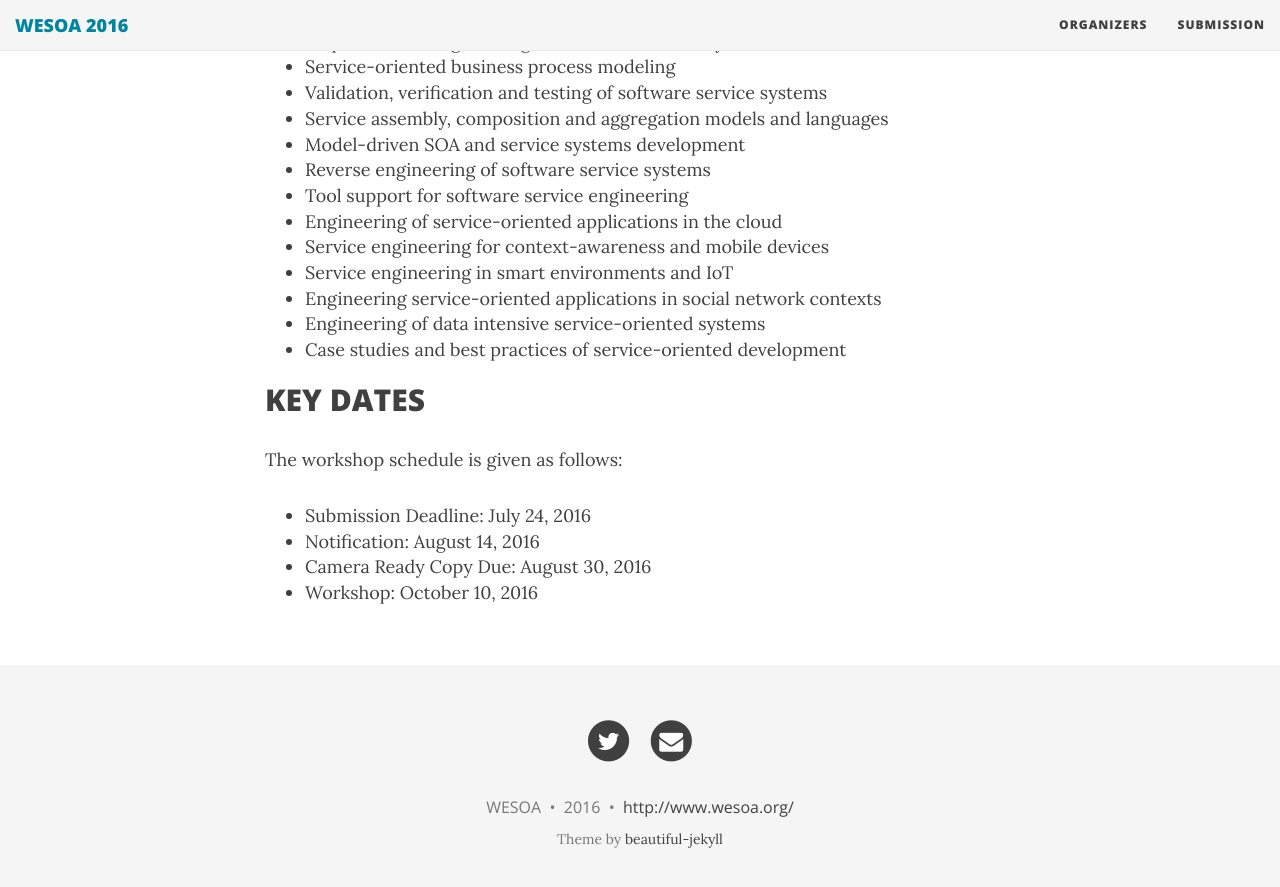
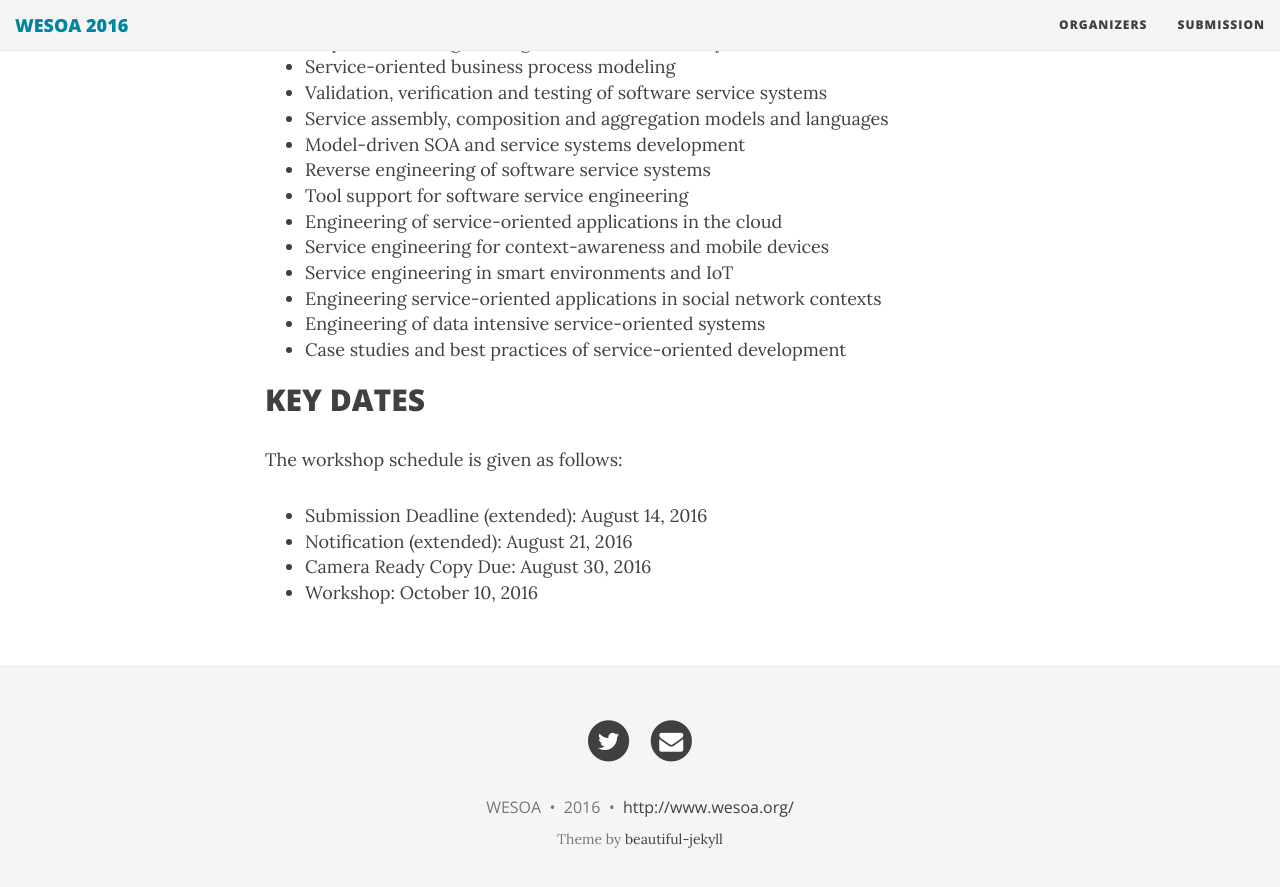
Before and after one commit to zirpins/wesoa, a Jekyll site: the page built from index.md, in a window 1280 px wide and 900 px high, scrolled down 1958 px. Shown: the top 887 px of the window. Built offline with Jekyll 4.4.1, drawn with Linux system fonts in a browser that asks for light colours; nearby versions of some CDN libraries; the list of posts is cut into pages by our own code.

Commit message:
deadline extended

```diff
--- a/index.md
+++ b/index.md
@@ -54,7 +54,7 @@ WESOA encourages a transdisciplinary perspective and welcomes papers on topics t
 
 The workshop schedule is given as follows:
 
-- Submission Deadline: July 24, 2016
-- Notification: August 14, 2016
+- Submission Deadline (extended): August 14, 2016
+- Notification (extended): August 21, 2016
 - Camera Ready Copy Due: August 30, 2016
 - Workshop: October 10, 2016
```
Also changed, not shown: submission.md (+2 -2 lines).
